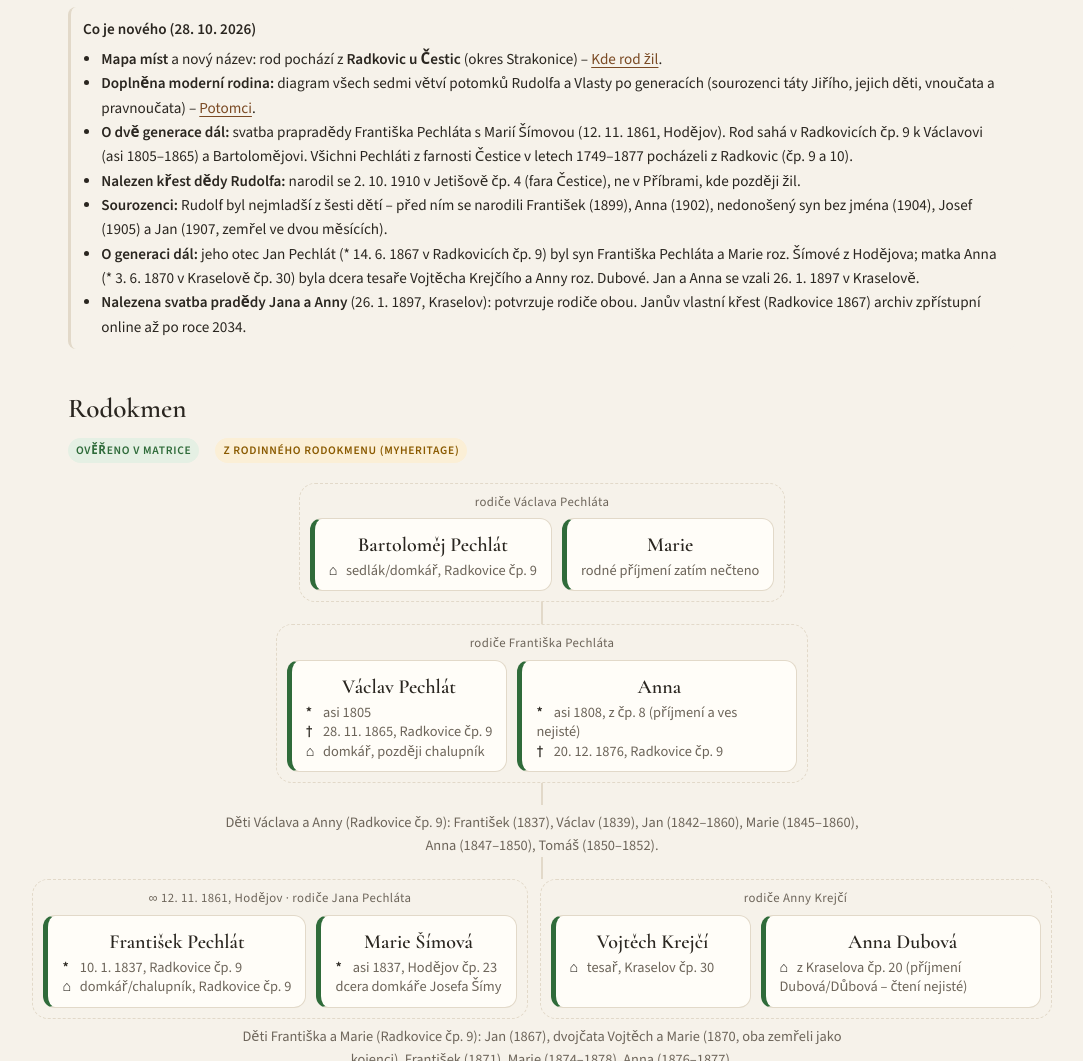
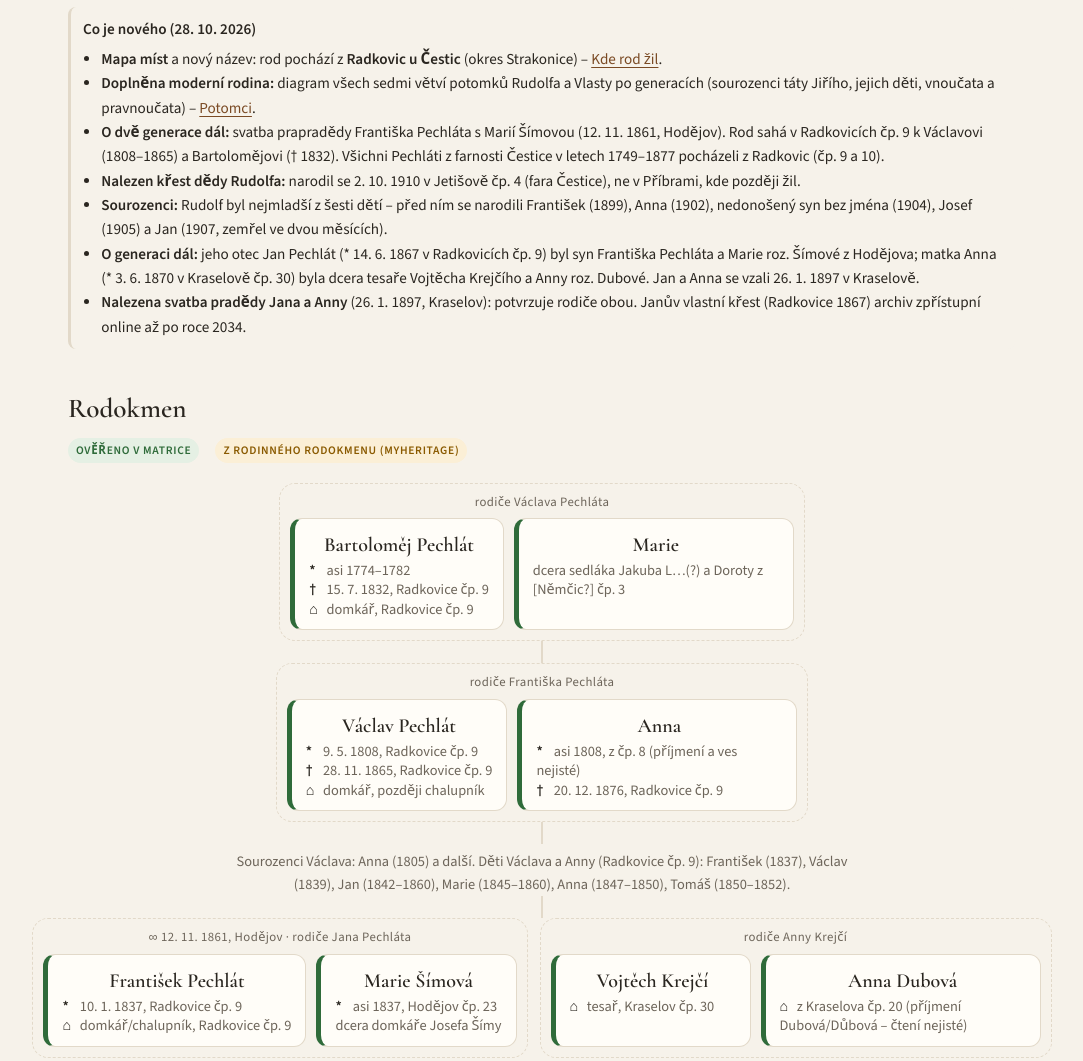
Before and after one commit to milarapa2/rodokmen-pechlat, a plain HTML site: page index.html in a window 1280 px wide. Shown: the part 266-1327 px from the top of the page, without its empty margins (98-1181 px from the left). Drawn offline with nearby package versions, Linux system fonts and the light colour scheme.

Commit message:
Václav * 1808, Bartoloměj † 1832
Co-Authored-By: Claude Opus 5.5 <noreply@anthropic.com>

```diff
--- a/index.html
+++ b/index.html
@@ -103,7 +103,7 @@ details.br .sp{color:var(--mut)}
     <ul style="margin:6px 0 0;padding-left:1.2em">
       <li><b>Mapa míst</b> a nový název: rod pochází z <b>Radkovic u Čestic</b> (okres Strakonice) – <a href="#mapa-mist">Kde rod žil</a>.</li>
       <li><b>Doplněna moderní rodina:</b> diagram všech sedmi větví potomků Rudolfa a Vlasty po generacích (sourozenci táty Jiřího, jejich děti, vnoučata a pravnoučata) – <a href="#potomci">Potomci</a>.</li>
-      <li><b>O dvě generace dál:</b> svatba prapradědy Františka Pechláta s Marií Šímovou (12. 11. 1861, Hodějov). Rod sahá v Radkovicích čp. 9 k Václavovi (asi 1805–1865) a Bartolomějovi. Všichni Pechláti z farnosti Čestice v letech 1749–1877 pocházeli z Radkovic (čp. 9 a 10).</li>
+      <li><b>O dvě generace dál:</b> svatba prapradědy Františka Pechláta s Marií Šímovou (12. 11. 1861, Hodějov). Rod sahá v Radkovicích čp. 9 k Václavovi (1808–1865) a Bartolomějovi († 1832). Všichni Pechláti z farnosti Čestice v letech 1749–1877 pocházeli z Radkovic (čp. 9 a 10).</li>
       <li><b>Nalezen křest dědy Rudolfa:</b> narodil se 2. 10. 1910 v Jetišově čp. 4 (fara Čestice), ne v Příbrami, kde později žil.</li>
       <li><b>Sourozenci:</b> Rudolf byl nejmladší z šesti dětí – před ním se narodili František (1899), Anna (1902), nedonošený syn bez jména (1904), Josef (1905) a Jan (1907, zemřel ve dvou měsících).</li>
       <li><b>O generaci dál:</b> jeho otec Jan Pechlát (* 14. 6. 1867 v Radkovicích čp. 9) byl syn Františka Pechláta a Marie roz. Šímové z Hodějova; matka Anna (* 3. 6. 1870 v Kraselově čp. 30) byla dcera tesaře Vojtěcha Krejčího a Anny roz. Dubové. Jan a Anna se vzali 26. 1. 1897 v Kraselově.</li>
@@ -116,19 +116,19 @@ details.br .sp{color:var(--mut)}
   <div class="tree" aria-label="Rodokmen">
     <div class="gen">
       <div class="pair"><div class="pl">rodiče Václava Pechláta</div><div class="pn">
-        <div class="node ok"><b>Bartoloměj Pechlát</b><span class="f"><i>⌂</i>sedlák/domkář, Radkovice čp. 9</span></div>
-        <div class="node ok"><b>Marie</b><span class="f">rodné příjmení zatím nečteno</span></div>
+        <div class="node ok"><b>Bartoloměj Pechlát</b><span class="f"><i>*</i>asi 1774–1782</span><span class="f"><i>†</i>15. 7. 1832, Radkovice čp. 9</span><span class="f"><i>⌂</i>domkář, Radkovice čp. 9</span></div>
+        <div class="node ok"><b>Marie</b><span class="f">dcera sedláka Jakuba L…(?) a Doroty z [Němčic?] čp. 3</span></div>
       </div></div>
     </div>
     <div class="ln"></div>
     <div class="gen">
       <div class="pair"><div class="pl">rodiče Františka Pechláta</div><div class="pn">
-        <div class="node ok"><b>Václav Pechlát</b><span class="f"><i>*</i>asi 1805</span><span class="f"><i>†</i>28. 11. 1865, Radkovice čp. 9</span><span class="f"><i>⌂</i>domkář, později chalupník</span></div>
+        <div class="node ok"><b>Václav Pechlát</b><span class="f"><i>*</i>9. 5. 1808, Radkovice čp. 9</span><span class="f"><i>†</i>28. 11. 1865, Radkovice čp. 9</span><span class="f"><i>⌂</i>domkář, později chalupník</span></div>
         <div class="node ok"><b>Anna</b><span class="f"><i>*</i>asi 1808, z čp. 8 (příjmení a ves nejisté)</span><span class="f"><i>†</i>20. 12. 1876, Radkovice čp. 9</span></div>
       </div></div>
     </div>
     <div class="ln"></div>
-    <p class="sibs">Děti Václava a Anny (Radkovice čp. 9): František (1837), Václav (1839), Jan (1842–1860), Marie (1845–1860), Anna (1847–1850), Tomáš (1850–1852).</p>
+    <p class="sibs">Sourozenci Václava: Anna (1805) a další. Děti Václava a Anny (Radkovice čp. 9): František (1837), Václav (1839), Jan (1842–1860), Marie (1845–1860), Anna (1847–1850), Tomáš (1850–1852).</p>
     <div class="ln"></div>
     <div class="gen">
       <div class="pair"><div class="pl">∞ 12. 11. 1861, Hodějov · rodiče Jana Pechláta</div><div class="pn">
@@ -181,7 +181,7 @@ details.br .sp{color:var(--mut)}
   <script>
   (function(){
     var M=[
-      [1, "Radkovice čp. 9", 49.1953, 13.8325, "#8a5a2b", "Rodná usedlost: Bartoloměj Pechlát, jeho syn Václav (asi 1805–1865) a vnuk František (* 1837); zde se 14. 6. 1867 narodil Jan. V sousedním čp. 10 žila druhá větev Pechlátů (Jakub, † 1846)."],
+      [1, "Radkovice čp. 9", 49.1953, 13.8325, "#8a5a2b", "Rodná usedlost: Bartoloměj Pechlát († 1832), jeho syn Václav (1808–1865) a vnuk František (* 1837); zde se 14. 6. 1867 narodil Jan. V sousedním čp. 10 žila druhá větev Pechlátů (Jakub, † 1846)."],
       [2, "Hodějov čp. 23", 49.2061, 13.7758, "#3d5a8a", "Šímovi: domkář Josef Šíma; zde se 12. 11. 1861 vzali František Pechlát a Marie Šímová."],
       [3, "Kraselov čp. 30", 49.2279, 13.804, "#3d5a8a", "Krejčí: tesař Vojtěch Krejčí; 3. 6. 1870 se zde narodila Anna, 26. 1. 1897 svatba Jana Pechláta a Anny Krejčí."],
       [4, "Jetišov čp. 4", 49.2008, 13.8203, "#9b3d5c", "Domek Jana a Anny Pechlátových; děti 1899–1910, mezi nimi 2. 10. 1910 Rudolf."],
@@ -248,7 +248,7 @@ details.br .sp{color:var(--mut)}
     <header><h3>Všichni Pechláti z farnosti Čestice</h3><span class="badge ok">z rejstříků a matrik</span></header>
     <p>V rejstřících farnosti Čestice za roky 1749–1877 se Pechláti vyskytují <b>jen v Radkovicích</b>, ve dvou sousedních usedlostech:</p>
     <ul>
-      <li><b>čp. 9 – naše linie:</b> Bartoloměj Pechlát → Václav (asi 1805–1865) → František (1837) → Jan (1867) → Rudolf (1910).</li>
+      <li><b>čp. 9 – naše linie:</b> Bartoloměj Pechlát († 1832) → Václav (1808–1865) → František (1837) → Jan (1867) → Rudolf (1910).</li>
       <li><b>čp. 10 – příbuzná větev:</b> Jakub Pechlát, sedlák (asi 1771–1846) × Anna, dcera Václava Šípka z Úlehle čp. 4 (asi 1776–1861); jejich děti mj. Josef (1799), dvojčata Tomáš a Marie (1810), Antonín (1813). Později v čp. 10 Jan Pechlát, podruh, a Josef Pechlát × Marie Formanová(?).</li>
       <li><b>Nejstarší zápisy (1763–1799)</b> – Tomáš, Anna, Magdalena, Kateřina, Barbora, Jakub, Dorota, Bartoloměj (1778), Kateřina, Josef – jsou v rejstříku bez čísla domu; jejich vazby na obě usedlosti ještě nejsou doložené.</li>
     </ul>
```
